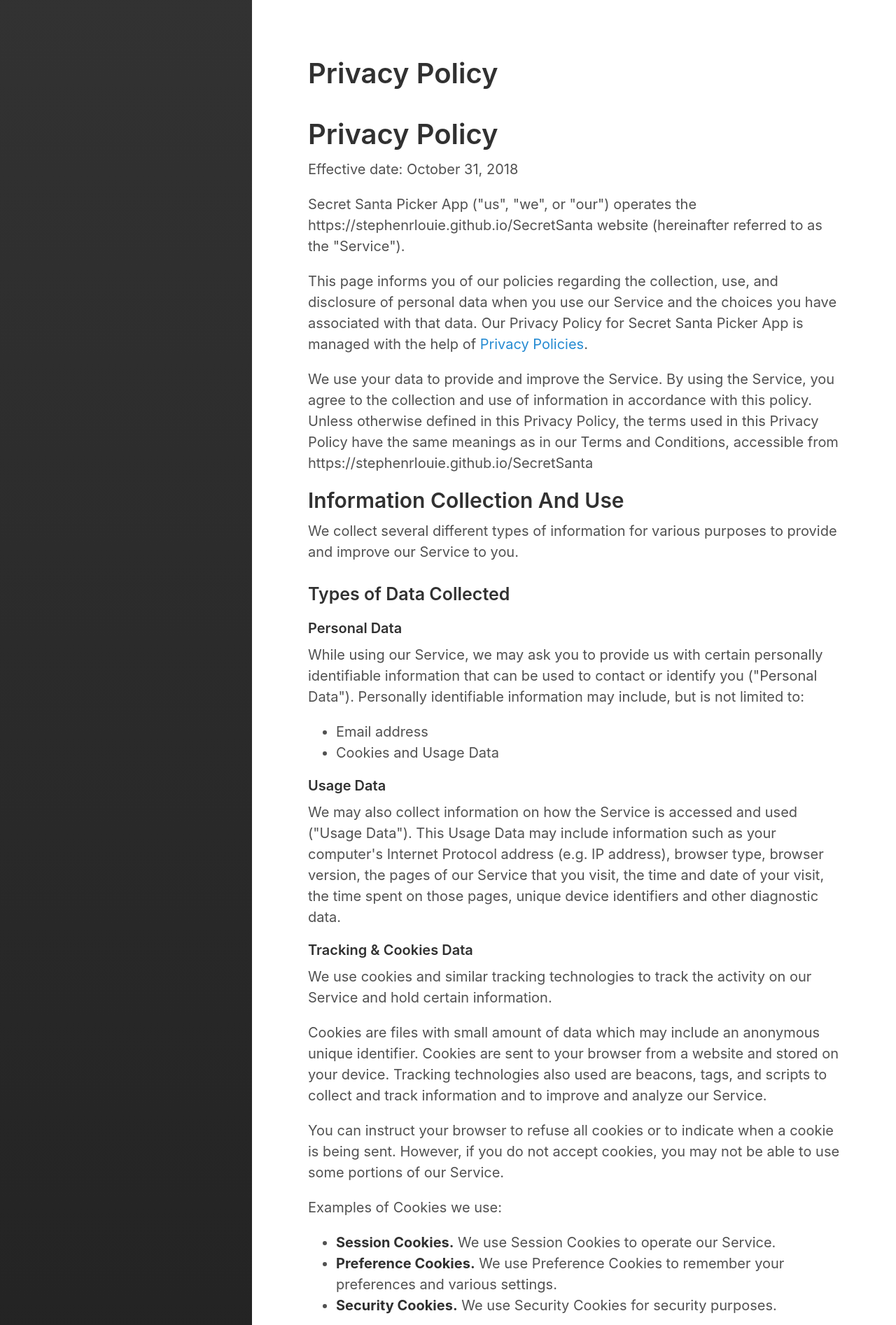
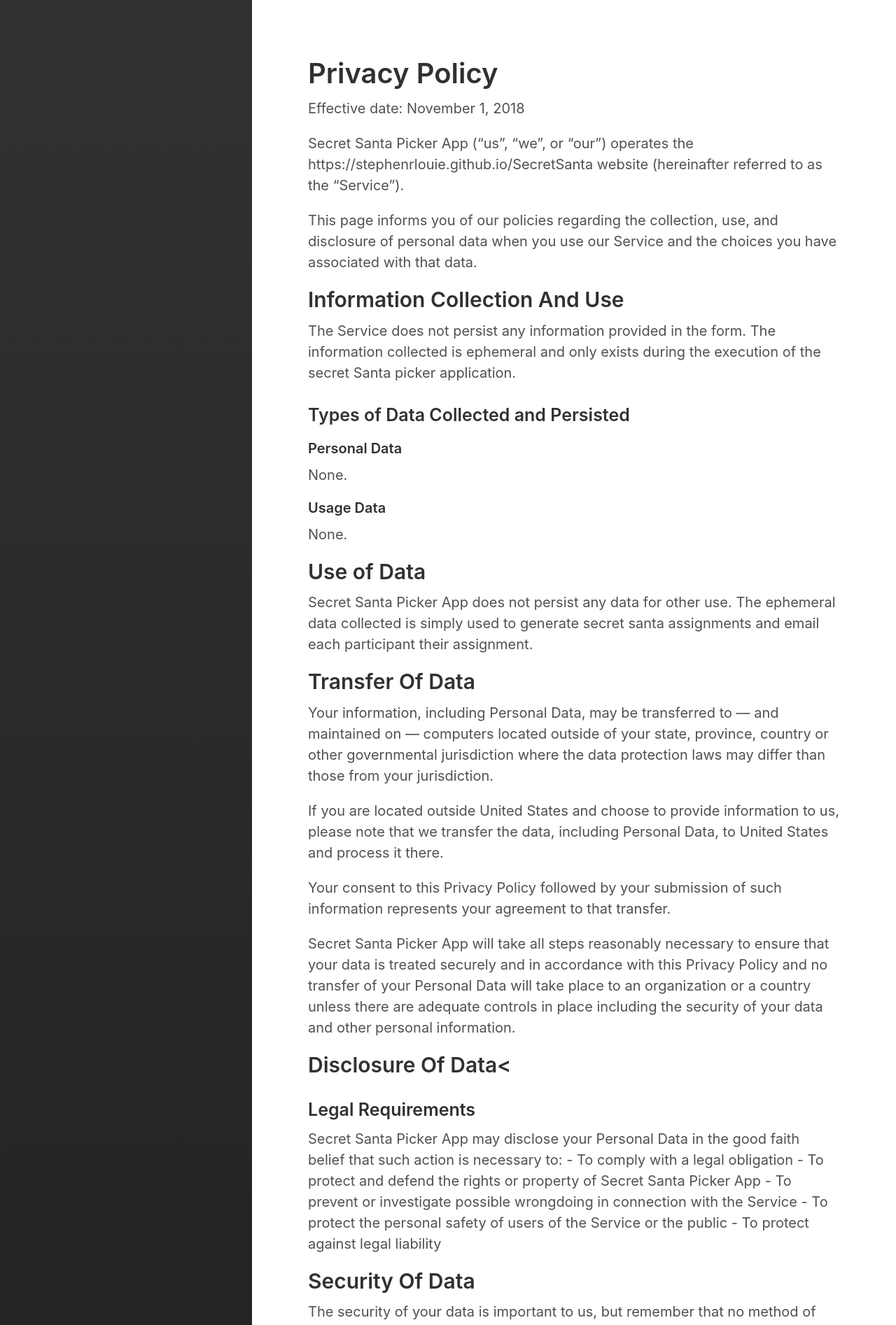
Before and after one commit to stephenrlouie/SecretSanta, a Jekyll site: the page built from category/privacy-policy.md, in a window 1280 px wide. Shown: the top 1894 px of the page at 70% size. Built offline with Jekyll 4.4.1, drawn with Linux system fonts in a browser that asks for light colours; some of the changed text lies outside the part shown.

Commit message:
licenses, terms and privacy policy

```diff
--- a/category/privacy-policy.md
+++ b/category/privacy-policy.md
@@ -3,108 +3,78 @@ layout: category
 title: Privacy Policy
 ---
 
-<h1>Privacy Policy</h1>
+Effective date: November 1, 2018
+
+Secret Santa Picker App ("us", "we", or "our") operates the https://stephenrlouie.github.io/SecretSanta website (hereinafter referred to as the "Service").
+
+This page informs you of our policies regarding the collection, use, and disclosure of personal data when you use our Service and the choices you have associated with that data.
 
 
-<p>Effective date: October 31, 2018</p>
+## Information Collection And Use
+
+The Service does not persist any information provided in the form. The information collected is ephemeral and only exists during the execution of the secret Santa picker application.
+
+### Types of Data Collected and Persisted
+
+#### Personal Data
+None.
+
+#### Usage Data
+None.
 
 
-<p>Secret Santa Picker App ("us", "we", or "our") operates the https://stephenrlouie.github.io/SecretSanta website (hereinafter referred to as the "Service").</p>
+## Use of Data
+Secret Santa Picker App does not persist any data for other use. The ephemeral data collected is simply used to generate secret santa assignments and email each participant their assignment.
 
-<p>This page informs you of our policies regarding the collection, use, and disclosure of personal data when you use our Service and the choices you have associated with that data. Our Privacy Policy  for Secret Santa Picker App is managed with the help of <a href="https://privacypolicies.com/free-privacy-policy-generator/">Privacy Policies</a>.</p>
+## Transfer Of Data
+Your information, including Personal Data, may be transferred to — and maintained on — computers located outside of your state, province, country or other governmental jurisdiction where the data protection laws may differ than those from your jurisdiction.
 
-<p>We use your data to provide and improve the Service. By using the Service, you agree to the collection and use of information in accordance with this policy. Unless otherwise defined in this Privacy Policy, the terms used in this Privacy Policy have the same meanings as in our Terms and Conditions, accessible from https://stephenrlouie.github.io/SecretSanta</p>
+If you are located outside United States and choose to provide information to us, please note that we transfer the data, including Personal Data, to United States and process it there.
 
+Your consent to this Privacy Policy followed by your submission of such information represents your agreement to that transfer.
 
-<h2>Information Collection And Use</h2>
+Secret Santa Picker App will take all steps reasonably necessary to ensure that your data is treated securely and in accordance with this Privacy Policy and no transfer of your Personal Data will take place to an organization or a country unless there are adequate controls in place including the security of your data and other personal information.
 
-<p>We collect several different types of information for various purposes to provide and improve our Service to you.</p>
+## Disclosure Of Data<
 
-<h3>Types of Data Collected</h3>
+### Legal Requirements
+Secret Santa Picker App may disclose your Personal Data in the good faith belief that such action is necessary to:
+    - To comply with a legal obligation
+    - To protect and defend the rights or property of Secret Santa Picker App
+    - To prevent or investigate possible wrongdoing in connection with the Service
+    - To protect the personal safety of users of the Service or the public
+    - To protect against legal liability
 
-<h4>Personal Data</h4>
+## Security Of Data
+The security of your data is important to us, but remember that no method of transmission over the Internet, or method of electronic storage is 100% secure. While we strive to use commercially acceptable means to protect your Personal Data, we cannot guarantee its absolute security.
 
-<p>While using our Service, we may ask you to provide us with certain personally identifiable information that can be used to contact or identify you ("Personal Data"). Personally identifiable information may include, but is not limited to:</p>
+## Service Providers
+We may employ third party companies and individuals to facilitate our Service ("Service Providers"), to provide the Service on our behalf, to perform Service-related services or to assist us in analyzing how our Service is used.
 
-<ul>
-<li>Email address</li><li>Cookies and Usage Data</li>
-</ul>
-
-<h4>Usage Data</h4>
-
-<p>We may also collect information on how the Service is accessed and used ("Usage Data"). This Usage Data may include information such as your computer's Internet Protocol address (e.g. IP address), browser type, browser version, the pages of our Service that you visit, the time and date of your visit, the time spent on those pages, unique device identifiers and other diagnostic data.</p>
-
-<h4>Tracking & Cookies Data</h4>
-<p>We use cookies and similar tracking technologies to track the activity on our Service and hold certain information.</p>
-<p>Cookies are files with small amount of data which may include an anonymous unique identifier. Cookies are sent to your browser from a website and stored on your device. Tracking technologies also used are beacons, tags, and scripts to collect and track information and to improve and analyze our Service.</p>
-<p>You can instruct your browser to refuse all cookies or to indicate when a cookie is being sent. However, if you do not accept cookies, you may not be able to use some portions of our Service.</p>
-<p>Examples of Cookies we use:</p>
-<ul>
-    <li><strong>Session Cookies.</strong> We use Session Cookies to operate our Service.</li>
-    <li><strong>Preference Cookies.</strong> We use Preference Cookies to remember your preferences and various settings.</li>
-    <li><strong>Security Cookies.</strong> We use Security Cookies for security purposes.</li>
-</ul>
-
-<h2>Use of Data</h2>
-
-<p>Secret Santa Picker App uses the collected data for various purposes:</p>
-<ul>
-    <li>To provide and maintain the Service</li>
-    <li>To notify you about changes to our Service</li>
-    <li>To allow you to participate in interactive features of our Service when you choose to do so</li>
-    <li>To provide customer care and support</li>
-    <li>To provide analysis or valuable information so that we can improve the Service</li>
-    <li>To monitor the usage of the Service</li>
-    <li>To detect, prevent and address technical issues</li>
-</ul>
-
-<h2>Transfer Of Data</h2>
-<p>Your information, including Personal Data, may be transferred to — and maintained on — computers located outside of your state, province, country or other governmental jurisdiction where the data protection laws may differ than those from your jurisdiction.</p>
-<p>If you are located outside United States and choose to provide information to us, please note that we transfer the data, including Personal Data, to United States and process it there.</p>
-<p>Your consent to this Privacy Policy followed by your submission of such information represents your agreement to that transfer.</p>
-<p>Secret Santa Picker App will take all steps reasonably necessary to ensure that your data is treated securely and in accordance with this Privacy Policy and no transfer of your Personal Data will take place to an organization or a country unless there are adequate controls in place including the security of your data and other personal information.</p>
-
-<h2>Disclosure Of Data</h2>
-
-<h3>Legal Requirements</h3>
-<p>Secret Santa Picker App may disclose your Personal Data in the good faith belief that such action is necessary to:</p>
-<ul>
-    <li>To comply with a legal obligation</li>
-    <li>To protect and defend the rights or property of Secret Santa Picker App</li>
-    <li>To prevent or investigate possible wrongdoing in connection with the Service</li>
-    <li>To protect the personal safety of users of the Service or the public</li>
-    <li>To protect against legal liability</li>
-</ul>
-
-<h2>Security Of Data</h2>
-<p>The security of your data is important to us, but remember that no method of transmission over the Internet, or method of electronic storage is 100% secure. While we strive to use commercially acceptable means to protect your Personal Data, we cannot guarantee its absolute security.</p>
-
-<h2>Service Providers</h2>
-<p>We may employ third party companies and individuals to facilitate our Service ("Service Providers"), to provide the Service on our behalf, to perform Service-related services or to assist us in analyzing how our Service is used.</p>
-<p>These third parties have access to your Personal Data only to perform these tasks on our behalf and are obligated not to disclose or use it for any other purpose.</p>
+These third parties have access to your Personal Data only to perform these tasks on our behalf and are obligated not to disclose or use it for any other purpose.
 
 
 
-<h2>Links To Other Sites</h2>
-<p>Our Service may contain links to other sites that are not operated by us. If you click on a third party link, you will be directed to that third party's site. We strongly advise you to review the Privacy Policy of every site you visit.</p>
-<p>We have no control over and assume no responsibility for the content, privacy policies or practices of any third party sites or services.</p>
+## Links To Other Sites
+Our Service may contain links to other sites that are not operated by us. If you click on a third party link, you will be directed to that third party's site. We strongly advise you to review the Privacy Policy of every site you visit.
+
+We have no control over and assume no responsibility for the content, privacy policies or practices of any third party sites or services.
 
 
-<h2>Children's Privacy</h2>
-<p>Our Service does not address anyone under the age of 18 ("Children").</p>
-<p>We do not knowingly collect personally identifiable information from anyone under the age of 18. If you are a parent or guardian and you are aware that your Children has provided us with Personal Data, please contact us. If we become aware that we have collected Personal Data from children without verification of parental consent, we take steps to remove that information from our servers.</p>
+## Children's Privacy
+Our Service does not address anyone under the age of 18 ("Children").
+We do not knowingly collect personally identifiable information from anyone under the age of 18. If you are a parent or guardian and you are aware that your Children has provided us with Personal Data, please contact us. If we become aware that we have collected Personal Data from children without verification of parental consent, we take steps to remove that information from our servers.
 
 
-<h2>Changes To This Privacy Policy</h2>
-<p>We may update our Privacy Policy from time to time. We will notify you of any changes by posting the new Privacy Policy on this page.</p>
-<p>We will let you know via email and/or a prominent notice on our Service, prior to the change becoming effective and update the "effective date" at the top of this Privacy Policy.</p>
-<p>You are advised to review this Privacy Policy periodically for any changes. Changes to this Privacy Policy are effective when they are posted on this page.</p>
+## Changes To This Privacy Policy
+We may update our Privacy Policy from time to time. We will notify you of any changes by posting the new Privacy Policy on this page.
+
+We will let you know via email and/or a prominent notice on our Service, prior to the change becoming effective and update the "effective date" at the top of this Privacy Policy.
+
+You are advised to review this Privacy Policy periodically for any changes. Changes to this Privacy Policy are effective when they are posted on this page.
 
 
-<h2>Contact Us</h2>
-<p>If you have any questions about this Privacy Policy, please contact us:</p>
-<ul>
-        <li>By email: secret.santa.picker.app@gmail.com</li>
-            <li>By visiting this page on our website: https://stephenrlouie.github.io/SecretSanta/privacy-policy.html</li>
-
-</ul>
+## Contact Us
+If you have any questions about this Privacy Policy, please contact us:
+    - By email: secret.santa.picker.app@gmail.com
+    - By visiting this page on our website: https://stephenrlouie.github.io/SecretSanta/privacy-policy.html
--- /dev/null
+++ b/category/terms.md
@@ -0,0 +1,6 @@
+---
+layout: category
+title: Terms
+---
+
+Please use Secret Santa Picker App responsibly with people you know.
```
Also changed, not shown: category/license.md (added, +16 -0 lines).
